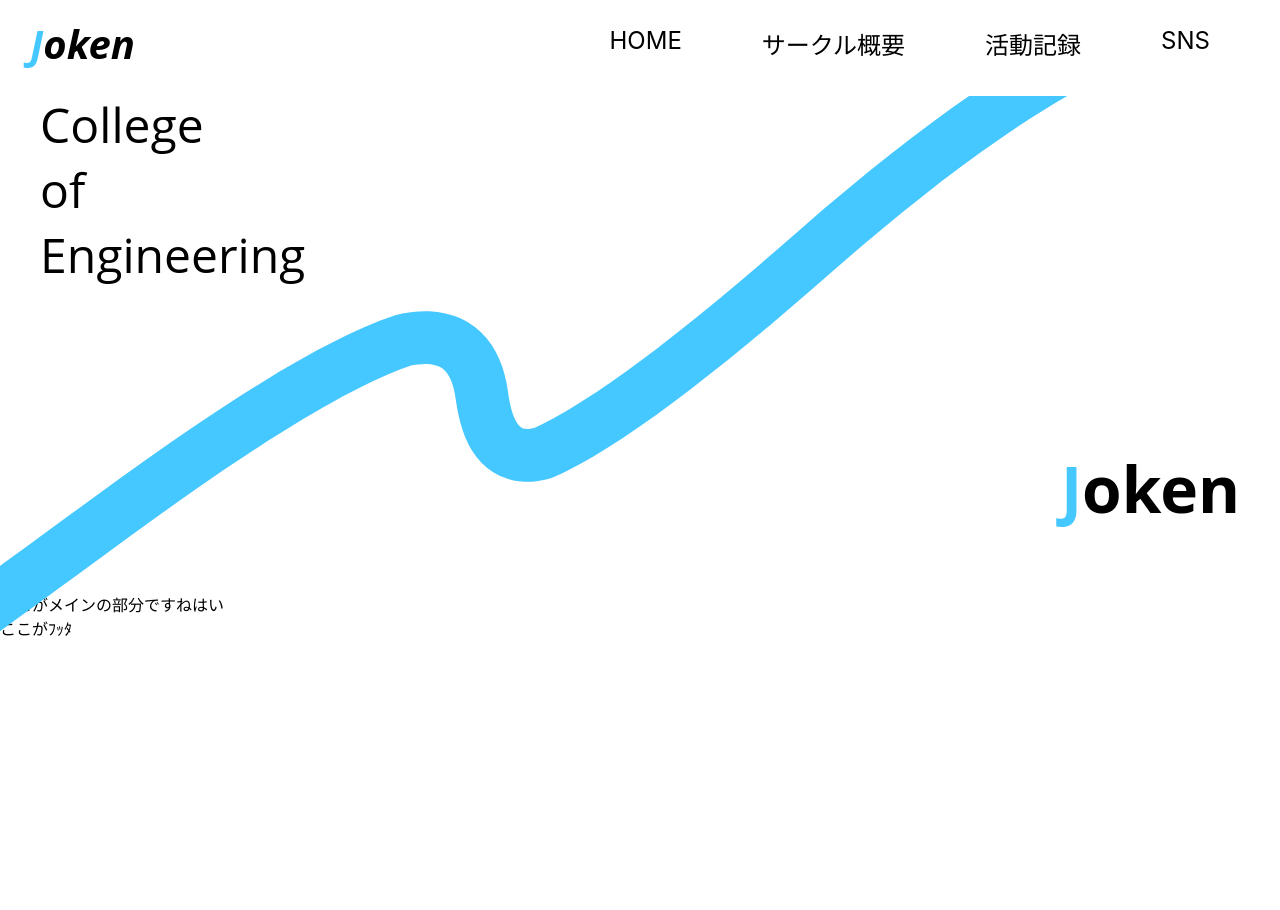
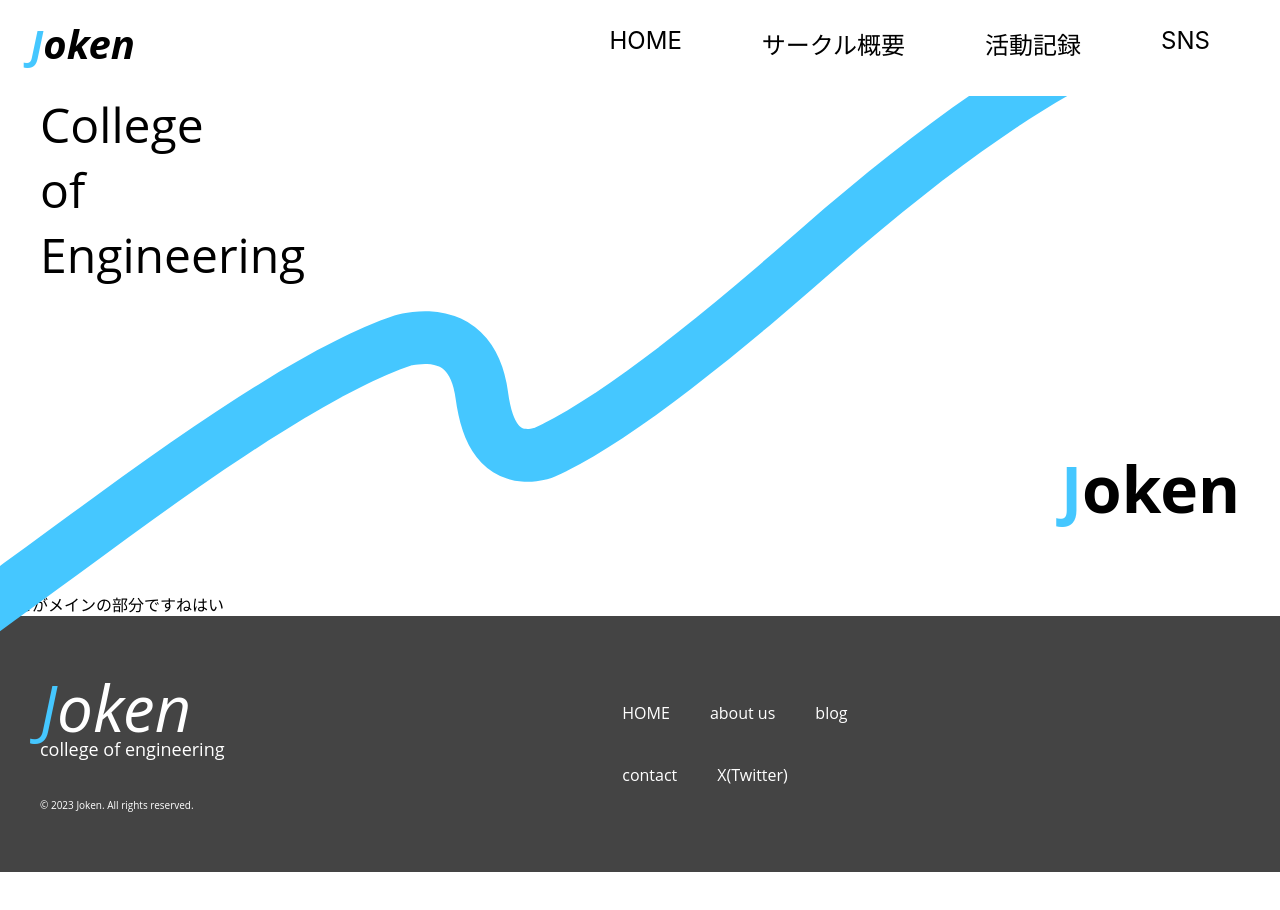
Before and after one commit to 202309joken-web/joken-website, a Next.js app: page / in a window 1280 px wide. Shown: the top 910 px of the page. Built offline with nearby package versions, Linux system fonts and the light colour scheme.

Commit message:
フッタの作成をしました

```diff
--- /dev/null
+++ b/components/footer/Footer.tsx
@@ -0,0 +1,88 @@
+"use client";
+
+import Link from "next/link";
+import { styled } from "styled-components";
+
+const FooterElement = styled.footer`
+  display: flex;
+  background: #444;
+  color: white;
+  padding: 20px 0;
+`;
+
+const FooterLeft = styled.div`
+padding-left: 40px;
+  & > div {
+    padding: 40px 0;
+  }
+
+  & > p {
+    padding-bottom: 40px;
+  }
+`;
+
+const FooterRight = styled.div`
+  flex: 1;
+  display: flex;
+  align-items: center;
+
+  & > div {
+    max-width: 300px;
+    margin: 0 auto;
+    & a {
+      color: white;
+      padding: 20px;
+      display: inline-block;
+    }
+  }
+`;
+
+const PJokenIcon = styled.p`
+  font-style: italic;
+  font-size: 64px;
+  line-height:64px;
+  & span {
+    color: var(--color_theme_joken);
+  }
+`;
+
+const PJokenSummary = styled.p`
+  font-size: 18px;
+  line-height: 100%;
+`;
+
+const PJokenCopyright = styled.p`
+  font-size: 10px;
+`
+
+const Footer = () => {
+  return (<>
+    <FooterElement>
+      <FooterLeft>
+        <div>
+          <PJokenIcon>
+            <span>J</span>
+            oken
+          </PJokenIcon>
+          <PJokenSummary>college of engineering</PJokenSummary>
+        </div>
+        <PJokenCopyright>&copy; 2023 Joken. All rights reserved.</PJokenCopyright>
+      </FooterLeft>
+
+      <FooterRight>
+        <div>
+          <Link href="/">HOME</Link>
+          <a href="">about us</a>
+          <a href="">blog</a>
+          <a href="">contact</a>
+          <a href="https://twitter.com/nuce_joken" target="_blank">X(Twitter)</a>
+        </div>
+      </FooterRight>
+    </FooterElement>
+  </>);
+}
+
+
+export default Footer
+
+// const DivLeft
--- a/src/app/page.tsx
+++ b/src/app/page.tsx
@@ -1,3 +1,4 @@
+import Footer from "../../components/footer/Footer";
 import Header from "../../components/header/Header";
 import IntroduceFirst from "../../components/website/introduce_first";
 
@@ -9,7 +10,7 @@ export default function Home() {
         <IntroduceFirst />
         ここがメインの部分ですねはい
       </main>
-      <footer>ここがﾌｯﾀ</footer>
+      <Footer />
     </>
   );
 }
```
